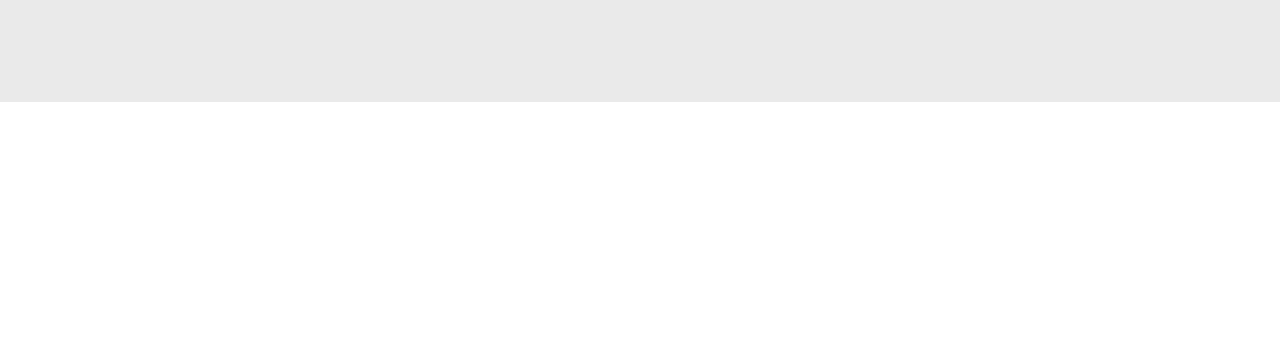
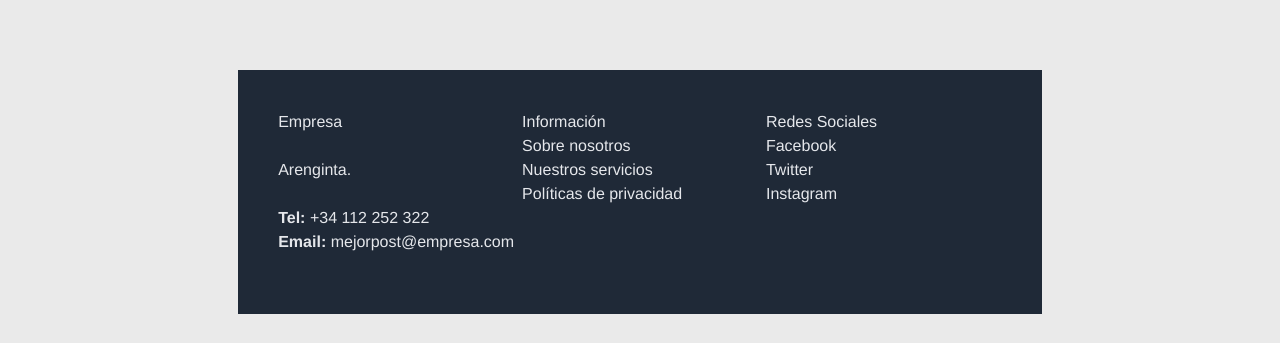
Before and after one commit to maxiCalderonBuono/MejorPostor-Refactoring, a React (Create React App) app: page / in a window 1280 px wide. Shown: the part 1624-1967 px from the top of the page. Before the commit the page ends 1726 px from the top, so only its background shows below. Built offline with nearby package versions, Linux system fonts and the light colour scheme; no server answers.

Commit message:
Componente Footer fase beta

```diff
--- a/src/App.js
+++ b/src/App.js
@@ -5,8 +5,7 @@ import { Provider } from "react-redux";
 
 import { store } from "./store/store"
 import {AppRouter} from "./routers/AppRouter";
-
-import "swiper/css/bundle"
+import "swiper/css/bundle";
 
 
 
--- a/src/components/organisms/Footer.js
+++ b/src/components/organisms/Footer.js
@@ -1,6 +1,4 @@
 import React from "react";
-import { Link } from "react-router-dom";
-import {  AiFillFacebook , AiOutlineMail } from "react-icons/ai";
 
 const Footer = () => {
     return (
@@ -17,17 +15,17 @@ const Footer = () => {
                         <div className="mb-5">
                             <h4>Información</h4>
                             <ul>
-                                <li><Link>Sobre nosotros</Link></li>
-                                <li><Link>Nuestros servicios</Link></li>
-                                <li><Link>Políticas de privacidad</Link></li>
+                                <li>Sobre nosotros</li>
+                                <li>Nuestros servicios</li>
+                                <li>Políticas de privacidad</li>
                             </ul>
                         </div>
                         <div className="mb-5">
                             <h4>Redes Sociales</h4>
                             <ul>
-                                <li><Link>Facebook</Link></li>
-                                <li><Link>Twitter</Link></li>
-                                <li><Link>Instagram</Link></li>
+                                <li>Facebook</li>
+                                <li>Twitter</li>
+                                <li>Instagram</li>
                             </ul>
                         </div>
                     </div>
--- a/src/screens/Home.js
+++ b/src/screens/Home.js
@@ -6,7 +6,7 @@ import Footer from "../components/organisms/Footer";
 
 const Home = () => {
   return (
-    <>
+    <div className="flex flex-col">
       <NavBar />
       {/* FALTAN LOS SIGUIENTES COMPONENTES
 
@@ -19,8 +19,9 @@ const Home = () => {
        */}
 
       <MainScreen />
+      <Footer />
 
-    </>
+    </div>
   );
 };
 
```
